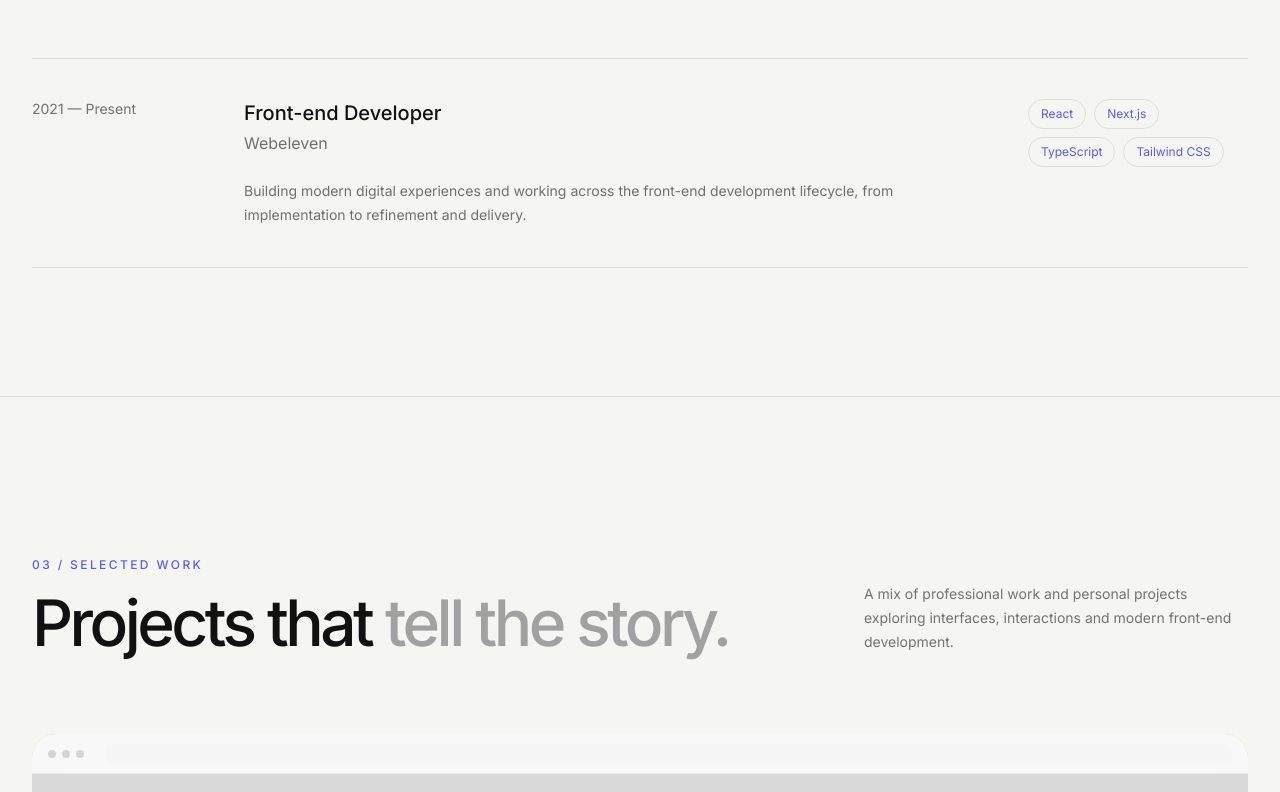
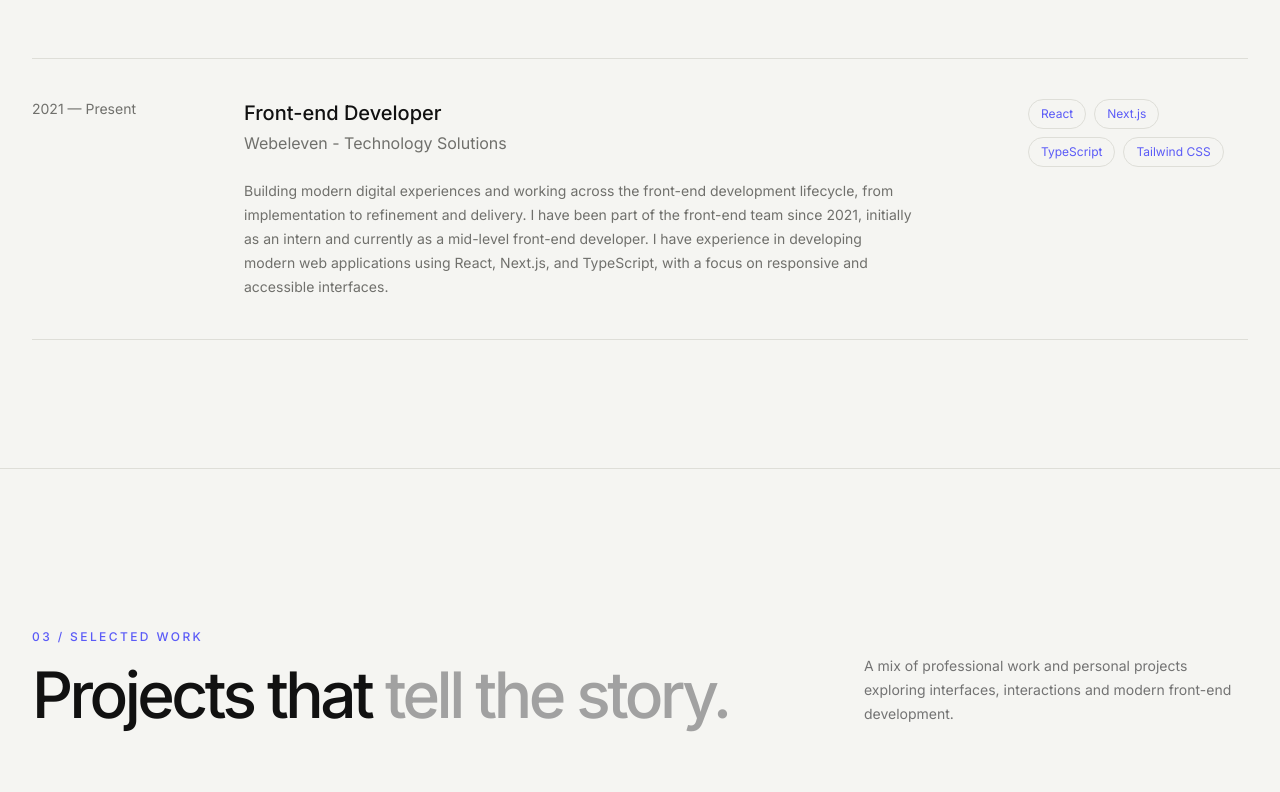
Before and after one commit to epannunzio/edilza-portfolio, a Next.js app: page / in a window 1280 px wide. Shown: the part 1828-2620 px from the top of the page. Built offline with nearby package versions, Linux system fonts and the light colour scheme.

Commit message:
chore(navbar): mobile menu responsiveness, add language flags, move theme toggle inside menu

```diff
--- a/src/components/CustomCursor.tsx
+++ b/src/components/CustomCursor.tsx
@@ -92,12 +92,12 @@ export default function CustomCursor() {
     <>
       <div
         ref={cursorRef}
-        className="pointer-events-none fixed left-0 top-0 z-200 h-2 w-2 -translate-x-1/2 -translate-y-1/2 rounded-full bg-[var(--foreground)]"
+        className="pointer-events-none fixed left-0 top-0 z-200 h-2 w-2 -translate-x-1/2 -translate-y-1/2 rounded-full bg-(--foreground)"
       />
 
       <div
         ref={followerRef}
-        className="pointer-events-none fixed left-0 top-0 z-199 h-8 w-8 -translate-x-1/2 -translate-y-1/2 rounded-full border border-[var(--foreground)] opacity-40 transition-[width,height,background-color,opacity] duration-300"
+        className="pointer-events-none fixed left-0 top-0 z-199 h-8 w-8 -translate-x-1/2 -translate-y-1/2 rounded-full border border-(--foreground) opacity-40 transition-[width,height,background-color,opacity] duration-300"
       />
 
       <style jsx global>{`
@@ -105,7 +105,7 @@ export default function CustomCursor() {
           width: 52px;
           height: 52px;
           opacity: 0.9;
-          background: var(--foreground);
+          background: var(--border);
         }
       `}</style>
     </>
--- a/src/components/Experience.tsx
+++ b/src/components/Experience.tsx
@@ -4,7 +4,7 @@ import { experience } from "@/data/experience";
 import { useLanguage } from "./LanguageProvider";
 
 export default function Experience() {
-  const { t } = useLanguage();
+  const { t, lang } = useLanguage();
   return (
     <section
       id="experience"
@@ -26,12 +26,12 @@ export default function Experience() {
               <p className="text-sm text-[color:var(--muted)] dark:text-[color:var(--subtle)]">{item.period}</p>
 
               <div>
-                <h3 className="text-xl font-medium">{item.role}</h3>
+                <h3 className="text-xl font-medium">{typeof item.role === 'string' ? item.role : item.role[lang]}</h3>
 
-                <p className="mt-1 text-[color:var(--muted)] dark:text-[color:var(--subtle)]">{item.company}</p>
+                <p className="mt-1 text-[color:var(--muted)] dark:text-[color:var(--subtle)]">{typeof item.company === 'string' ? item.company : item.company[lang]}</p>
 
                 <p className="mt-6 max-w-2xl text-sm leading-6 text-[color:var(--muted)] dark:text-[color:var(--subtle)]">
-                  {item.description}
+                  {typeof item.description === 'string' ? item.description : item.description[lang]}
                 </p>
               </div>
 
--- a/src/components/Hero.tsx
+++ b/src/components/Hero.tsx
@@ -43,7 +43,7 @@ export default function Hero() {
             initial={{ opacity: 0, y: 40 }}
             animate={{ opacity: 1, y: 0 }}
             transition={{ duration: 0.9, delay: 0.1, ease: [0.22, 1, 0.36, 1] }}
-            className="display max-w-300 font-semibold"
+            className="display max-w-full break-words whitespace-normal font-semibold"
           >
             {lang === "pt" ? (
               <>
@@ -80,7 +80,7 @@ export default function Hero() {
         <div className="flex items-end justify-between border-t border-[color:var(--border)]/70 dark:border-[color:var(--border)] pt-5">
           <div className="flex items-center gap-2 text-xs text-[color:var(--muted)] dark:text-[color:var(--subtle)]">
             <MapPin size={13} />
-            São Paulo, Brazil
+            {t('hero_location')}
           </div>
         </div>
       </div>
--- a/src/components/LanguageProvider.tsx
+++ b/src/components/LanguageProvider.tsx
@@ -11,9 +11,13 @@ const translations: Record<Lang, Record<string, string>> = {
     nav_work: "Work",
     nav_contact: "Contact",
     nav_lets_talk: "Let's talk",
+    open_menu: "Open menu",
+    close_menu: "Close menu",
+    aria_portuguese: "Portuguese",
+    aria_english: "English",
     hero_available: "Available for opportunities",
     hero_based: "Based in Brazil",
-    hero_portfolio_year: "Portfolio / 2026",
+    hero_portfolio_year: "Portfólio / 2026",
     hero_count: "01 — 06",
     hero_front_end: "Front-end",
     hero_developer: "Developer",
@@ -33,6 +37,7 @@ const translations: Record<Lang, Record<string, string>> = {
     projects_description:
       "A mix of professional work and personal projects exploring interfaces, interactions and modern front-end development.",
     featured_professional: "Professional",
+    featured_personal: "Personal",
     visit_project: "Visit project",
     github_cta: "Explore more on GitHub",
     live_project: "Live project",
@@ -45,6 +50,11 @@ const translations: Record<Lang, Record<string, string>> = {
     footer_back_to_top: "Back to top",
     footer_built_with: "Built with Next.js & TypeScript.",
     techstack_title: "Tools I use to bring ideas to life.",
+    hero_location: "São Paulo, Brazil",
+    tech_frontend: "Frontend",
+    tech_styling: "Styling",
+    tech_tools: "Tools",
+    tech_currently_exploring: "Currently exploring",
   },
   pt: {
     nav_about: "Sobre",
@@ -65,7 +75,7 @@ const translations: Record<Lang, Record<string, string>> = {
       about_subtitle: "Um pouco sobre mim",
       about_title_prefix: "Eu transformo problemas complexos em",
       about_title_suffix: "experiências simples, responsivas e intuitivas.",
-      about_p1: "Sou Front-end Developer com experiência em construir aplicações web modernas desde 2021. Sou apaixonada pela interseção entre design e tecnologia.",
+      about_p1: "Sou desenvolvedora Front-end com experiência em construir aplicações web modernas desde 2021. Sou apaixonada pela interseção entre design e tecnologia.",
       about_p2: "Prezo por escrever código limpo e de fácil manutenção, garantindo que o produto final seja acessível, performático e verdadeiramente útil.",
       explore_github: "Explore o GitHub",
     projects_selected: "03 / Trabalhos selecionados",
@@ -74,18 +84,28 @@ const translations: Record<Lang, Record<string, string>> = {
     projects_description:
       "Uma mistura de trabalhos profissionais e projetos pessoais explorando interfaces, interações e desenvolvimento front-end moderno.",
     featured_professional: "Profissional",
+    featured_personal: "Pessoal",
     visit_project: "Ver projeto",
     github_cta: "Veja mais no GitHub",
     live_project: "Projeto ao vivo",
     contact_label: "Fale comigo",
     contact_title: "Vamos construir algo incrível juntos.",
-    contact_paragraph: "Estou sempre interessada em conectar-me com pessoas que estão construindo produtos significativos e resolvendo problemas interessantes.",
+    contact_paragraph: "Estou sempre interessada em conectar-me com pessoas que estão construindo produtos significativos e resolvendo problemas.",
     experience_label: "Experiência",
     experience_title: "Onde estive construindo.",
-    techstack_label: "Tech stack",
+    techstack_label: "Tecnologias",
     footer_back_to_top: "Voltar ao topo",
     footer_built_with: "Construído com Next.js & TypeScript.",
+    open_menu: "Abrir menu",
+    close_menu: "Fechar menu",
+    aria_portuguese: "Português",
+    aria_english: "Inglês",
     techstack_title: "Ferramentas que uso para dar vida às ideias.",
+    hero_location: "São Paulo, Brasil",
+    tech_frontend: "Frontend",
+    tech_styling: "Estilização",
+    tech_tools: "Ferramentas",
+    tech_currently_exploring: "Atualmente explorando",
   },
 };
 
--- a/src/components/Projects.tsx
+++ b/src/components/Projects.tsx
@@ -7,8 +7,9 @@ import { projects } from "@/data/projects";
 import { useLanguage } from "./LanguageProvider";
 
 function ProjectPreview({ project }: { project: (typeof projects)[number] }) {
-  const { t } = useLanguage();
-  const isMistral = project.title.toLowerCase().includes("mistral");
+  const { t, lang } = useLanguage();
+  const titleText = typeof project.title === "string" ? project.title : project.title[lang];
+  const isMistral = titleText.toLowerCase().includes("mistral");
 
   return (
     <div className="group relative aspect-12/7 overflow-hidden rounded-3xl bg-neutral-200 dark:bg-neutral-900 sm:aspect-16/10">
@@ -21,7 +22,7 @@ function ProjectPreview({ project }: { project: (typeof projects)[number] }) {
         {project.image ? (
           <Image
             src={project.image}
-            alt={project.title}
+            alt={titleText}
             fill
             className={`transition-transform duration-700 will-change-transform ${isMistral ? "object-contain object-center bg-black/5 dark:bg-[color:var(--foreground)]/5" : "object-contain object-center"}`}
             priority={project.featured}
@@ -32,11 +33,11 @@ function ProjectPreview({ project }: { project: (typeof projects)[number] }) {
           <div className="flex h-full items-center justify-center bg-neutral-200 dark:bg-neutral-900 px-6 text-center">
             <div>
               <div className="text-[clamp(2rem,5vw,5rem)] font-semibold tracking-[-0.06em] text-neutral-300">
-                  {project.title}
+                {titleText}
                 <span className="text-[#5B5BF7]">.</span>
               </div>
               <div className="mt-2 text-xs uppercase tracking-[0.2em] text-neutral-400 dark:text-neutral-400">
-                  {t('live_project')}
+                {t("live_project")}
               </div>
             </div>
           </div>
@@ -45,7 +46,7 @@ function ProjectPreview({ project }: { project: (typeof projects)[number] }) {
 
       <div className="absolute inset-0 bg-linear-to-t from-black/40 via-transparent to-transparent opacity-0 transition-opacity duration-500 group-hover:opacity-100" />
 
-      <div className="absolute left-0 right-0 top-0 z-10 flex h-10 items-center gap-1.5 border-b border-black/5 bg-white/80 px-4 backdrop-blur-md dark:border-[color:var(--foreground)]/10 dark:bg-[color:var(--background)]/70">
+      <div className="absolute left-0 right-0 top-0 z-10 flex h-10 items-center gap-1.5 border-b border-black/5 bg-white/80 px-4 backdrop-blur-md dark:border-(--foreground)/10 dark:bg-(--background)/70">
         <span className="h-2 w-2 rounded-full bg-neutral-300" />
         <span className="h-2 w-2 rounded-full bg-neutral-300" />
         <span className="h-2 w-2 rounded-full bg-neutral-300" />
@@ -56,7 +57,7 @@ function ProjectPreview({ project }: { project: (typeof projects)[number] }) {
 }
 
 export default function Projects() {
-  const { t } = useLanguage();
+  const { t, lang } = useLanguage();
   const featuredProject = projects.find((project) => project.featured);
   const secondaryProjects = projects.filter((project) => !project.featured);
 
@@ -67,7 +68,7 @@ export default function Projects() {
   return (
       <section
       id="work"
-      className="border-t border-[color:var(--border)] dark:border-[color:var(--border)] px-4 py-20 sm:px-6 sm:py-28 lg:px-8 lg:py-40"
+      className="border-t border-(--border) dark:border-(--border) px-4 py-20 sm:px-6 sm:py-28 lg:px-8 lg:py-40"
     >
       <div className="mx-auto max-w-7xl">
         {/* Header */}
@@ -105,23 +106,23 @@ export default function Projects() {
             <ProjectPreview project={featuredProject} />
 
             <div className="mt-7 grid gap-6 md:grid-cols-[80px_1fr_auto] md:items-start">
-              <div className="text-sm text-[color:var(--subtle)]">
+              <div className="text-sm text-(--subtle)">
                 {featuredProject.number}
               </div>
 
                   <div>
                 <div className="flex flex-wrap items-center gap-3">
-                  <h3 className="text-3xl font-medium tracking-tight text-[color:var(--foreground)] dark:text-[color:var(--foreground)]">
-                    {featuredProject.title}
+                  <h3 className="text-3xl font-medium tracking-tight text-(--foreground) dark:text-(--foreground)">
+                    {typeof featuredProject.title === 'string' ? featuredProject.title : featuredProject.title[lang]}
                   </h3>
 
-                  <span className="rounded-full bg-[color:var(--accent-light)] px-3 py-1 text-[10px] font-medium uppercase tracking-[0.15em] text-[color:var(--accent)]">
-                    {t('featured_professional')}
+                  <span className="rounded-full bg-(--accent-light) px-3 py-1 text-[10px] font-medium uppercase tracking-[0.15em] text-[color:var(--accent)]">
+                    {featuredProject.professional ? t('featured_professional') : t('featured_personal')}
                   </span>
                 </div>
 
                 <p className="mt-3 max-w-2xl text-sm leading-6 text-[color:var(--muted)] dark:text-[color:var(--subtle)]">
-                  {featuredProject.description}
+                  {typeof featuredProject.description === 'string' ? featuredProject.description : featuredProject.description[lang]}
                 </p>
 
                 <div className="mt-5 flex flex-wrap gap-2">
@@ -172,13 +173,21 @@ export default function Projects() {
                   <div className="mt-6">
                     <div className="flex items-center justify-between">
                       <div>
+                        <div>
                           <span className="text-xs text-neutral-400 dark:text-neutral-400">
                             {project.number}
                           </span>
 
-                        <h3 className="mt-2 text-2xl font-medium tracking-tight text-[color:var(--foreground)] dark:text-[color:var(--foreground)]">
-                          {project.title}
+                          <div className="mt-2 flex items-center gap-3">
+                            <h3 className="text-2xl font-medium tracking-tight text-[color:var(--foreground)] dark:text-[color:var(--foreground)]">
+                              {typeof project.title === 'string' ? project.title : project.title[lang]}
                             </h3>
+
+                            <span className="rounded-full bg-[color:var(--accent-light)] px-3 py-1 text-[10px] font-medium uppercase tracking-[0.15em] text-[color:var(--accent)]">
+                              {project.professional ? t('featured_professional') : t('featured_personal')}
+                            </span>
+                          </div>
+                        </div>
                       </div>
 
                       <span className="flex h-10 w-10 items-center justify-center rounded-full border border-[color:var(--border)] dark:border-[color:var(--border)] transition-all duration-300 group-hover:-translate-y-1 group-hover:border-black dark:group-hover:border-[color:var(--foreground)]">
@@ -187,7 +196,7 @@ export default function Projects() {
                     </div>
 
                     <p className="mt-3 max-w-lg text-sm leading-6 text-[color:var(--muted)] dark:text-[color:var(--subtle)]">
-                      {project.description}
+                      {typeof project.description === 'string' ? project.description : project.description[lang]}
                     </p>
 
                     <div className="mt-5 flex flex-wrap gap-2">
--- a/src/data/experience.ts
+++ b/src/data/experience.ts
@@ -1,10 +1,18 @@
 export const experience = [
   {
     period: "2021 — Present",
-    company: "Webeleven",
-    role: "Front-end Developer",
-    description:
-      "Building modern digital experiences and working across the front-end development lifecycle, from implementation to refinement and delivery.",
+    company: {
+      en: "Webeleven - Technology Solutions",
+      pt: "Webeleven - Soluções tecnológicas",
+    } ,
+    role: {
+      en: "Front-end Developer",
+      pt: "Desenvolvedora Front-end",
+    },
+    description: {
+      en: "Building modern digital experiences and working across the front-end development lifecycle, from implementation to refinement and delivery. I have been part of the front-end team since 2021, initially as an intern and currently as a mid-level front-end developer. I have experience in developing modern web applications using React, Next.js, and TypeScript, with a focus on responsive and accessible interfaces.",
+      pt: "Construindo experiências digitais modernas e atuando em todo o ciclo de desenvolvimento front-end, da implementação ao refinamento e entrega. Atuo no time de frontend desde 2021, inicialmente como estagiária e atualmente como desenvolvedora frontend pleno. Tenho experiência em desenvolvimento de aplicações web modernas, utilizando React, Next.js e TypeScript, com foco em interfaces responsivas e acessíveis.",
+    },
     technologies: ["React", "Next.js", "TypeScript", "Tailwind CSS"],
   },
 ];
--- a/src/data/projects.ts
+++ b/src/data/projects.ts
@@ -1,8 +1,8 @@
 export type Project = {
   number: string;
-  title: string;
-  category: string;
-  description: string;
+  title: { en: string; pt: string };
+  category: { en: string; pt: string };
+  description: { en: string; pt: string };
   technologies: string[];
   url: string;
   github?: string;
@@ -14,10 +14,12 @@ export type Project = {
 export const projects: Project[] = [
   {
     number: "01",
-    title: "Mistral",
-    category: "Client project · Webeleven",
-    description:
-      "A complete e-commerce experience for one of Brazil's leading wine importers. I contributed to the project from its initial development, helping build and refine the digital experience.",
+    title: { en: "Mistral", pt: "Mistral" },
+    category: { en: "Client project · Webeleven", pt: "Projeto para cliente · Webeleven" },
+    description: {
+      en: "A complete e-commerce experience for one of Brazil's leading wine importers. I contributed to the project from its initial development, helping build and refine the digital experience.",
+      pt: "Uma experiência completa de e-commerce para uma das principais importadoras de vinhos do Brasil. Contribuí desde o desenvolvimento inicial, ajudando a construir e refinar a experiência digital.",
+    },
     technologies: ["React", "Next.js", "TypeScript"],
     url: "https://www.mistral.com.br/",
     image: "/projects/mistral.webp",
@@ -26,10 +28,12 @@ export const projects: Project[] = [
   },
   {
     number: "02",
-    title: "Linktree",
-    category: "Personal project",
-    description:
-      "A responsive link management interface inspired by the Linktree experience, focused on clean UI and responsive layouts.",
+    title: { en: "Linktree", pt: "Linktree" },
+    category: { en: "Personal project", pt: "Projeto pessoal" },
+    description: {
+      en: "A responsive link management interface inspired by the Linktree experience, focused on clean UI and responsive layouts.",
+      pt: "Uma interface responsiva de gerenciamento de links inspirada no Linktree, com foco em UI limpa e layouts responsivos.",
+    },
     technologies: ["React", "TypeScript", "CSS"],
     url: "https://projeto-linktree-react-one.vercel.app/",
     image: "/projects/linktree.webp",
@@ -37,10 +41,12 @@ export const projects: Project[] = [
   },
   {
     number: "03",
-    title: "Coffee Delivery",
-    category: "Personal project",
-    description:
-      "A coffee delivery interface focused on product selection, cart interactions and a smooth ordering experience.",
+    title: { en: "Coffee Delivery", pt: "Coffee Delivery" },
+    category: { en: "Personal project", pt: "Projeto pessoal" },
+    description: {
+      en: "A coffee delivery interface focused on product selection, cart interactions and a smooth ordering experience.",
+      pt: "Uma interface de delivery de café focada na seleção de produtos, interações de carrinho e uma experiência de pedido fluida.",
+    },
     technologies: ["React", "TypeScript", "Styled Components"],
     url: "https://projeto-coffe-delivery-wine.vercel.app/",
     image: "/projects/coffee-delivery.webp",
@@ -48,10 +54,12 @@ export const projects: Project[] = [
   },
   {
     number: "04",
-    title: "Pomodoro",
-    category: "Personal project",
-    description:
-      "A focused productivity timer implementing the Pomodoro technique with a simple and distraction-free interface.",
+    title: { en: "Pomodoro", pt: "Pomodoro" },
+    category: { en: "Personal project", pt: "Projeto pessoal" },
+    description: {
+      en: "A focused productivity timer implementing the Pomodoro technique with a simple and distraction-free interface.",
+      pt: "Um temporizador de produtividade que implementa a técnica Pomodoro com interface simples e sem distrações.",
+    },
     technologies: ["React", "TypeScript", "CSS"],
     url: "https://projeto-pomodoro-iota.vercel.app/",
     image: "/projects/pomodoro.webp",
@@ -59,10 +67,12 @@ export const projects: Project[] = [
   },
   {
     number: "05",
-    title: "Expert Notes",
-    category: "Personal project",
-    description:
-      "A note-taking application designed around creating, organizing and managing information through a clean interface.",
+    title: { en: "Expert Notes", pt: "Expert Notes" },
+    category: { en: "Personal project", pt: "Projeto pessoal" },
+    description: {
+      en: "A note-taking application designed around creating, organizing and managing information through a clean interface.",
+      pt: "Uma aplicação de anotações projetada para criar, organizar e gerenciar informações por meio de uma interface limpa.",
+    },
     technologies: ["React", "TypeScript", "CSS"],
     url: "https://projeto-react-notes.vercel.app/",
     image: "/projects/expert-notes.webp",
```
Also changed, not shown: src/app/layout.tsx (+5 -5 lines), src/components/Contact.tsx (+4 -4 lines), src/components/Navbar.tsx (+36 -12 lines), src/components/TechStack.tsx (+6 -6 lines). Lines whose indentation alone changed are shown as unchanged.
